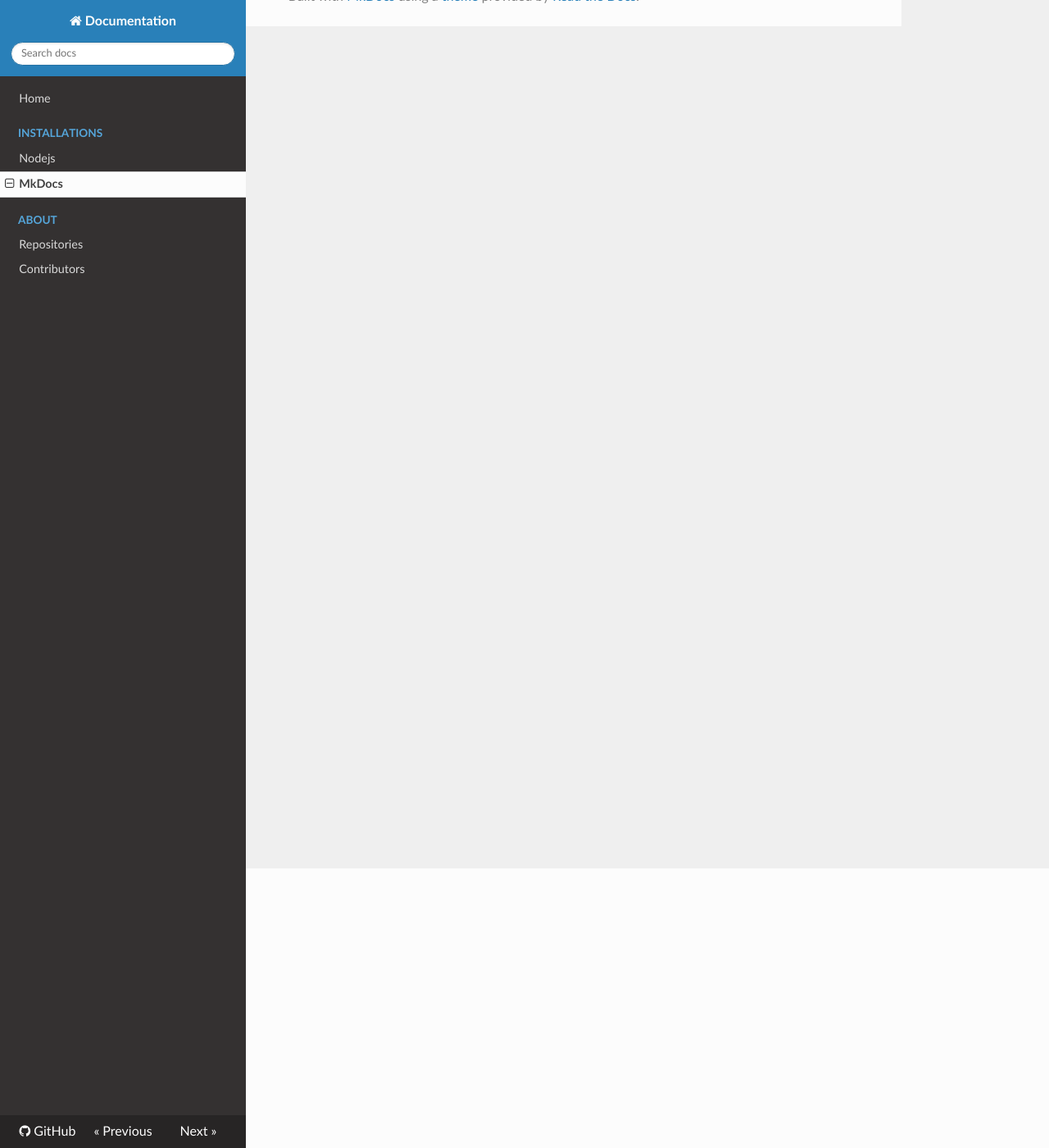
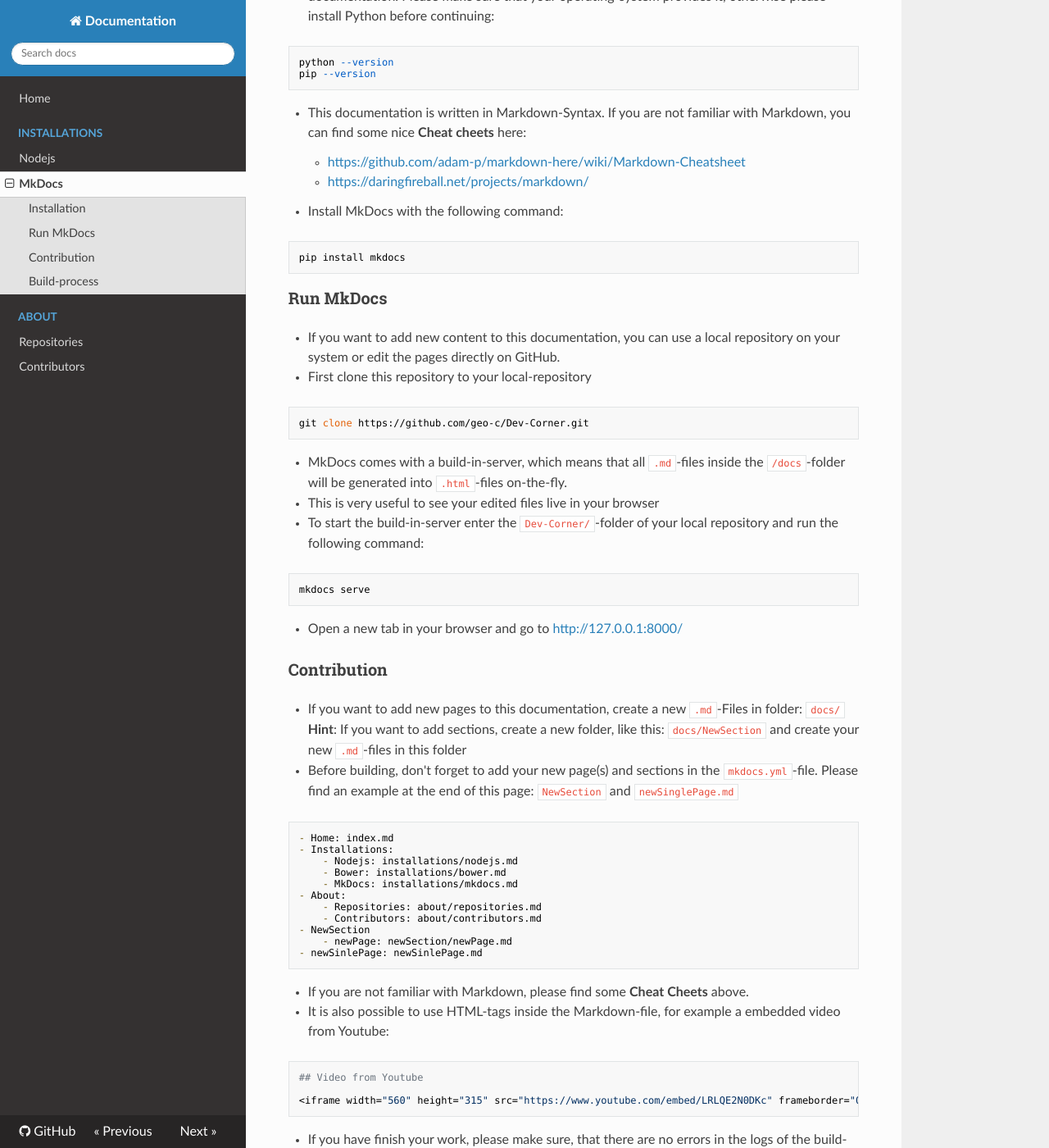
Before and after one commit to nicho90/GWoT-VST-Docs, an MkDocs documentation site: the page built from docs/installations/mkdocs.md, in a window 1280 px wide and 1400 px high, scrolled down 341 px. Shown: the whole window at 82% size. Built offline with MkDocs 1.6.1, drawn with Linux system fonts in a browser that asks for light colours; nearby versions of some CDN libraries; old or Windows-style settings are respelled for this version of MkDocs; some of the changed text lies outside the part shown.

Commit message:
Added installation-guide for MkDocs

````diff
--- a/docs/installations/mkdocs.md
+++ b/docs/installations/mkdocs.md
@@ -1,3 +1,115 @@
-# MkDocs Installation
+## What is MkDocs?
 
-...
+>MkDocs is a fast, simple and downright gorgeous static site generator that's geared towards building project documentation. Documentation source files are written in Markdown, and configured with a single YAML configuration file.
+>(Source: [MkDocs](http://www.mkdocs.org/), 2016-04-20)
+
+
+
+### Installation
+
+* You need Python (2.7.2) and the Python Package Index (1.5.2) to install and build the documentation. Please make sure that your operating-system provides it, otherwise please install Python before continuing:
+
+```
+python --version
+pip --version
+```
+
+* This documentation is written in Markdown-Syntax. If you are not familiar with Markdown, you can find some nice **Cheat cheets** here:
+	* [https://github.com/adam-p/markdown-here/wiki/Markdown-Cheatsheet](https://github.com/adam-p/markdown-here/wiki/Markdown-Cheatsheet)
+	* [https://daringfireball.net/projects/markdown/](https://daringfireball.net/projects/markdown/)
+
+* Install MkDocs with the following command:
+
+```
+pip install mkdocs
+```
+
+### Run MkDocs
+
+* If you want to add new content to this documentation, you can use a local repository on your system or edit the pages directly on GitHub.
+* First clone this repository to your local-repository
+
+```
+git clone https://github.com/geo-c/Dev-Corner.git
+```
+* MkDocs comes with a build-in-server, which means that all `.md`-files inside the `/docs`-folder will be generated into `.html`-files on-the-fly.
+* This is very useful to see your edited files live in your browser
+* To start the build-in-server enter the `Dev-Corner/`-folder of your local repository and run the following command:
+
+```
+mkdocs serve
+```
+
+* Open a new tab in your browser and go to [http://127.0.0.1:8000/](http://127.0.0.1:8000/)
+
+### Contribution
+
+* If you want to add new pages to this documentation, create a new `.md`-Files in folder: `docs/`
+**Hint**: If you want to add sections, create a new folder, like this: `docs/NewSection` and create your new `.md`-files in this folder
+
+* Before building, don't forget to add your new page(s) and sections in the `mkdocs.yml`-file. Please find an example at the end of this page: `NewSection` and `newSinglePage.md`
+
+```
+- Home: index.md
+- Installations:
+    - Nodejs: installations/nodejs.md
+    - Bower: installations/bower.md
+    - MkDocs: installations/mkdocs.md
+- About:
+    - Repositories: about/repositories.md
+    - Contributors: about/contributors.md
+- NewSection
+    - newPage: newSection/newPage.md
+- newSinlePage: newSinlePage.md
+```
+
+* If you are not familiar with Markdown, please find some **Cheat Cheets** above.
+* It is also possible to use HTML-tags inside the Markdown-file, for example a embedded video from Youtube:
+
+```
+## Video from Youtube
+
+<iframe width="560" height="315" src="https://www.youtube.com/embed/LRLQE2N0DKc" frameborder="0" allowfullscreen></iframe>
+```
+
+* If you have finish your work, please make sure, that there are no errors in the logs of the build-in-server.
+* Please commit then your edited files to GitHub.
+* Our Main-Server has a cron-job, which will add your files automatically everyday at midnight and convert them into HTML-files.
+
+### Build-process
+
+* As already mentioned, our Main-Server has a cron-job, which will clone the repository automatically everyday at midnight and render the documentation from Markdown to HTML.
+* It is also possible to build the HTML-files from your local repository. Before you build it, change the destination inside the `mkdocs.yml`-File:
+
+**Old:**
+```
+# Local
+#site_dir: site
+# Server
+site_dir: /var/www/html/dev-corner
+```
+
+**New:**
+```
+# Local
+site_dir: site
+# Server
+#site_dir: /var/www/html/dev-corner
+```
+* **Attention**: Please undo this before you commit your `mkdocs.yml`-file to GitHub!!
+* Build documentation with the following command:
+
+```
+mkdocs build
+```
+
+* **Attention**: If some problems occur during the build-process, you can also try to re-build the documentation with the following command:
+
+```
+mkdocs build --clean
+```
+
+* The clean-build is useful, if you removed some pages inside the YAML-File, so that the old pages
+* All Markdown-Files are now converted to HTML-files into the `site/`-folder. To see your changes your `site/`-folder should be in a Webserver, like an Apache or a Nodejs-Webserver. Otherwise not all functions are working, e.g. the search-function.
+* Because MkDocs comes already with an build-in-server, it is highly recommended to use the command `mkdocs serve` and `mkdocs build` only on your published server.
+* For more information about MkDocs, please have a look at [http://www.mkdocs.org/](http://www.mkdocs.org/).
````
